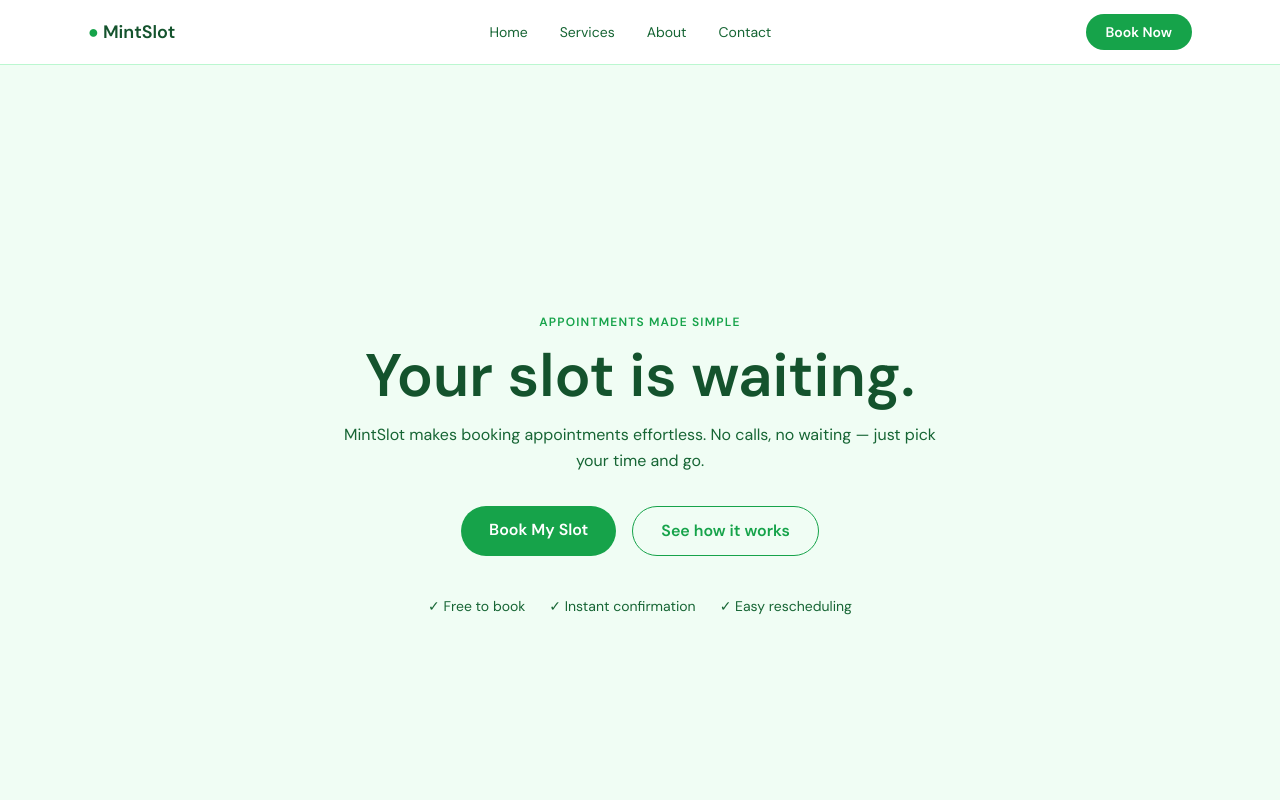
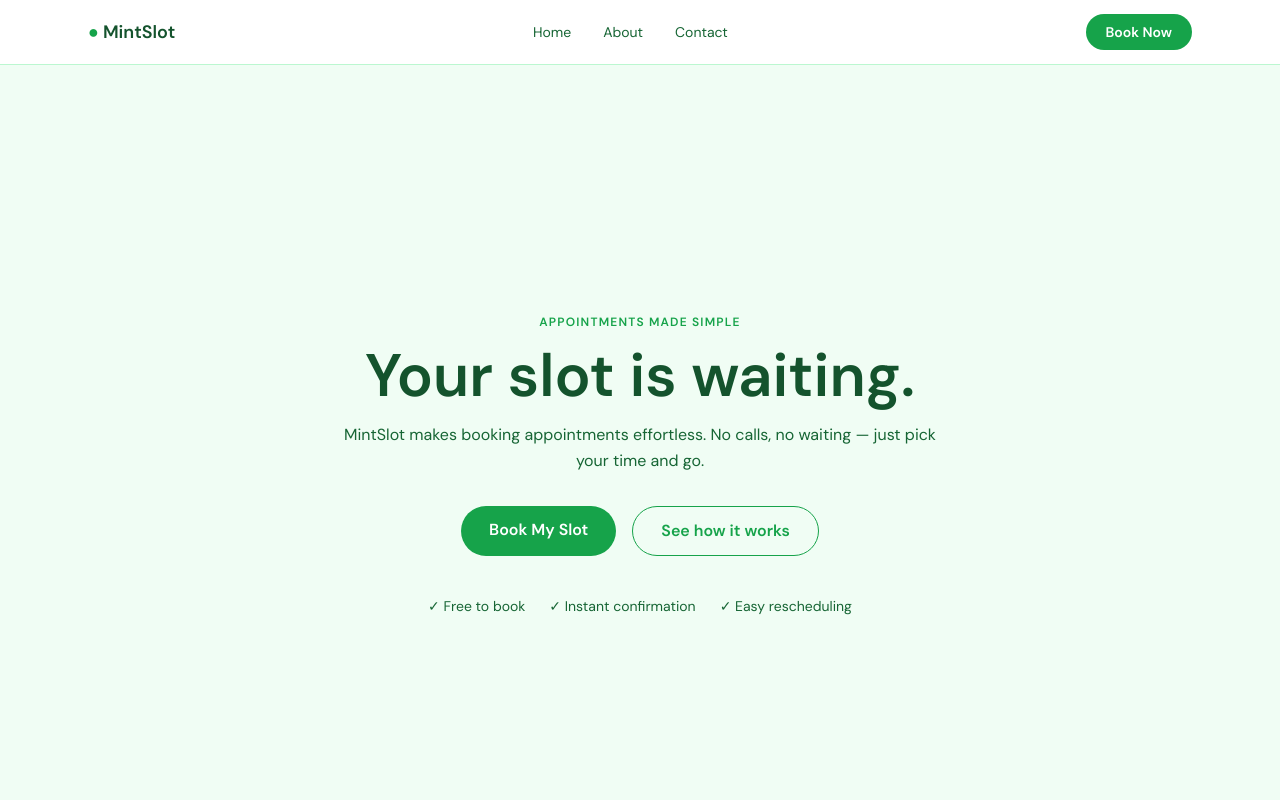
Before and after one commit to vinamra1102/mintSlot, a React (Vite) app: page / in a window 1280 px wide. Shown: the top 800 px of the page. Built offline with nearby package versions, Linux system fonts and the light colour scheme.

Commit message:
remove services nav link

```diff
--- a/src/components/HowItWorks.jsx
+++ b/src/components/HowItWorks.jsx
@@ -19,7 +19,7 @@
 
   return (
     <section id="how-it-works" className="bg-surface py-20 px-6">
-      <div id="services" className="max-w-4xl mx-auto">
+      <div className="max-w-4xl mx-auto">
         <p className="text-xs uppercase tracking-widest text-primary font-semibold text-center">
           How it works
         </p>
--- a/src/components/Navbar.jsx
+++ b/src/components/Navbar.jsx
@@ -1,18 +1,8 @@
 import { useState } from 'react'
-import { Link, useLocation } from 'react-router-dom'
+import { Link } from 'react-router-dom'
 
 export default function Navbar() {
   const [open, setOpen] = useState(false)
-  const location = useLocation()
-  const isHome = location.pathname === '/'
-
-  const handleServicesClick = (e) => {
-    if (isHome) {
-      e.preventDefault()
-      document.getElementById('services')?.scrollIntoView({ behavior: 'smooth' })
-    }
-    setOpen(false)
-  }
 
   return (
     <nav className="sticky top-0 z-50 bg-white border-b border-border-green">
@@ -24,11 +14,6 @@
 
         <div className="hidden md:flex items-center gap-8">
           <Link to="/" className="text-primary-mid text-sm hover:text-primary transition">Home</Link>
-          {isHome ? (
-            <a href="#services" onClick={handleServicesClick} className="text-primary-mid text-sm hover:text-primary transition cursor-pointer">Services</a>
-          ) : (
-            <a href="/#services" onClick={handleServicesClick} className="text-primary-mid text-sm hover:text-primary transition cursor-pointer">Services</a>
-          )}
           <Link to="/about" className="text-primary-mid text-sm hover:text-primary transition">About</Link>
           <Link to="/contact" className="text-primary-mid text-sm hover:text-primary transition">Contact</Link>
         </div>
@@ -52,11 +37,6 @@
       {open && (
         <div className="md:hidden border-t border-border-green px-6 py-4 space-y-3">
           <Link to="/" className="block text-primary-mid text-sm hover:text-primary transition" onClick={() => setOpen(false)}>Home</Link>
-          {isHome ? (
-            <a href="#services" onClick={handleServicesClick} className="block text-primary-mid text-sm hover:text-primary transition cursor-pointer">Services</a>
-          ) : (
-            <a href="/#services" onClick={handleServicesClick} className="block text-primary-mid text-sm hover:text-primary transition cursor-pointer">Services</a>
-          )}
           <Link to="/about" className="block text-primary-mid text-sm hover:text-primary transition" onClick={() => setOpen(false)}>About</Link>
           <Link to="/contact" className="block text-primary-mid text-sm hover:text-primary transition" onClick={() => setOpen(false)}>Contact</Link>
         </div>
```
